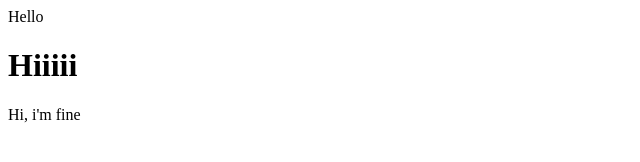
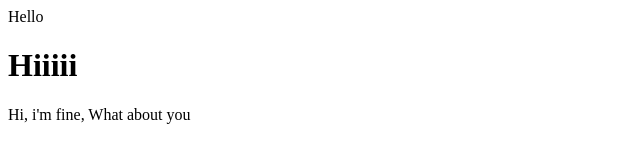
Before and after one commit to Shruti-chopra/demo-repo, a plain HTML site: page index.html in a window 1280 px wide. Shown: the whole page, without its empty margins (0-640 px from the left). Drawn offline with Linux system fonts and the light colour scheme.

```diff
--- a/index.html
+++ b/index.html
@@ -3,6 +3,6 @@
   <head>Hello</head>
   <body>
     <h1>Hiiiii</h1>
-    <p>Hi, i'm fine</p>
+    <p>Hi, i'm fine, What about you</p>
   </body>
 </html>
```
